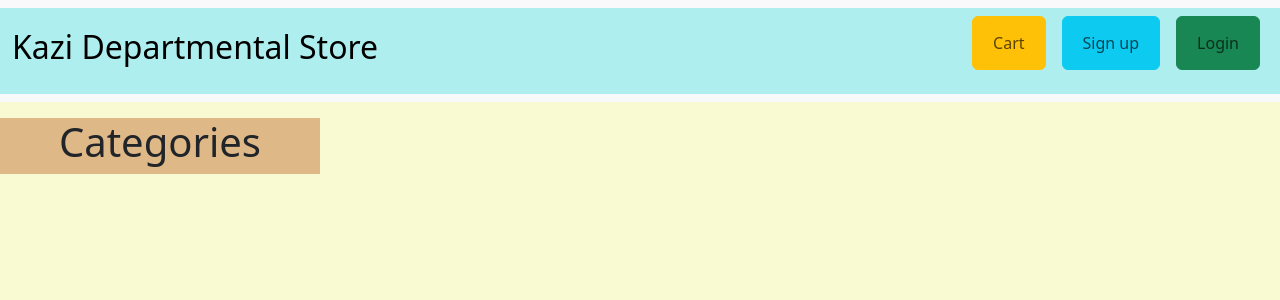
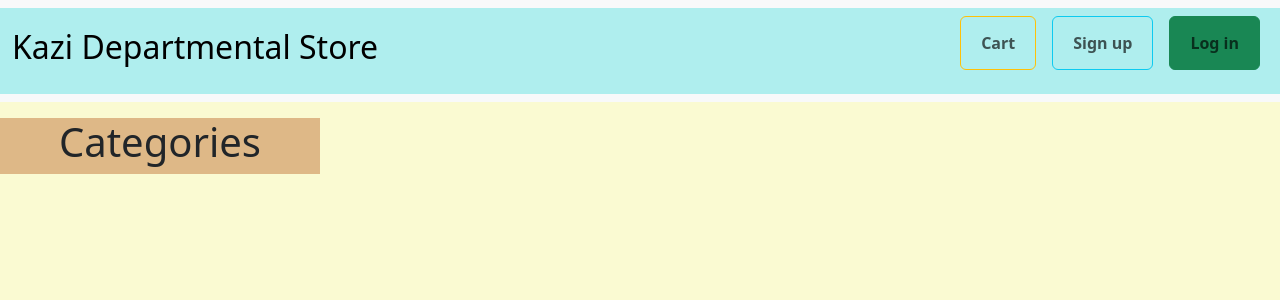
Before and after one commit to khalid586/Kazi-Shop, a Django app: page /home/ in a window 1280 px wide. Shown: the top 300 px of the page. Run offline with Django 4.2, Linux system fonts and the light colour scheme.

Commit message:
redirection path changed(now log in page will show after successful sign up instead of home page)

```diff
--- a/store/shopStore/templates/base.html
+++ b/store/shopStore/templates/base.html
@@ -46,24 +46,24 @@
             </li> -->
 
             <li class="nav-item p-2">
-              <p class = "btn btn-warning"><a class="nav-link" aria-current="page" href="/cart">Cart</a> </p>
+              <p class = "btn btn-outline-warning"><a class="nav-link" aria-current="page" href="/cart"><b>Cart</b></a> </p>
             </li>
             {% if request.session.customer %}
               <li class="nav-item p-2">
-                <p class = "btn btn-info"><a class="nav-link" aria-current="page" href="/orders">Orders</a></p>
+                <p class = "btn btn-outline-info"><a class="nav-link" aria-current="page" href="/orders"><b>Orders</b></a></p>
               </li>
 
               <li class="nav-item p-2">
-                <p class = "btn btn-danger"><a class="nav-link" aria-current="page" href="logout">Logout</a></p>
+                <p class = "btn btn-danger"><a class="nav-link" aria-current="page" href="logout"><b>Logout</b></a></p>
               </li>
 
             {% else %}
               <li class="nav-item p-2">
-                <p class = "btn btn-info"><a class="nav-link" aria-current="page" href="/signup">Sign up</a></p>
+                <p class = "btn btn-outline-info"><a class="nav-link" aria-current="page" href="/signup"><b>Sign up</b></a></p>
               </li>
 
               <li class="nav-item p-2">
-                <p class = "btn btn-success"><a class="nav-link " aria-current="page" href="/login">Login</a></p>
+                <p class = "btn btn-success"><a class="nav-link " aria-current="page" href="/login"><b>Log in</b></a></p>
               </li>
             {% endif%}
 
--- a/store/shopStore/views.py
+++ b/store/shopStore/views.py
@@ -102,7 +102,7 @@ class Signup(View):
             customer.password = make_password(customer.password)
             customer.register()
 
-            return redirect('homepage')
+            return redirect('login')
         else:
             data = {
                 'error': errorMessage,
```
Also changed, not shown: store/db.sqlite3.
